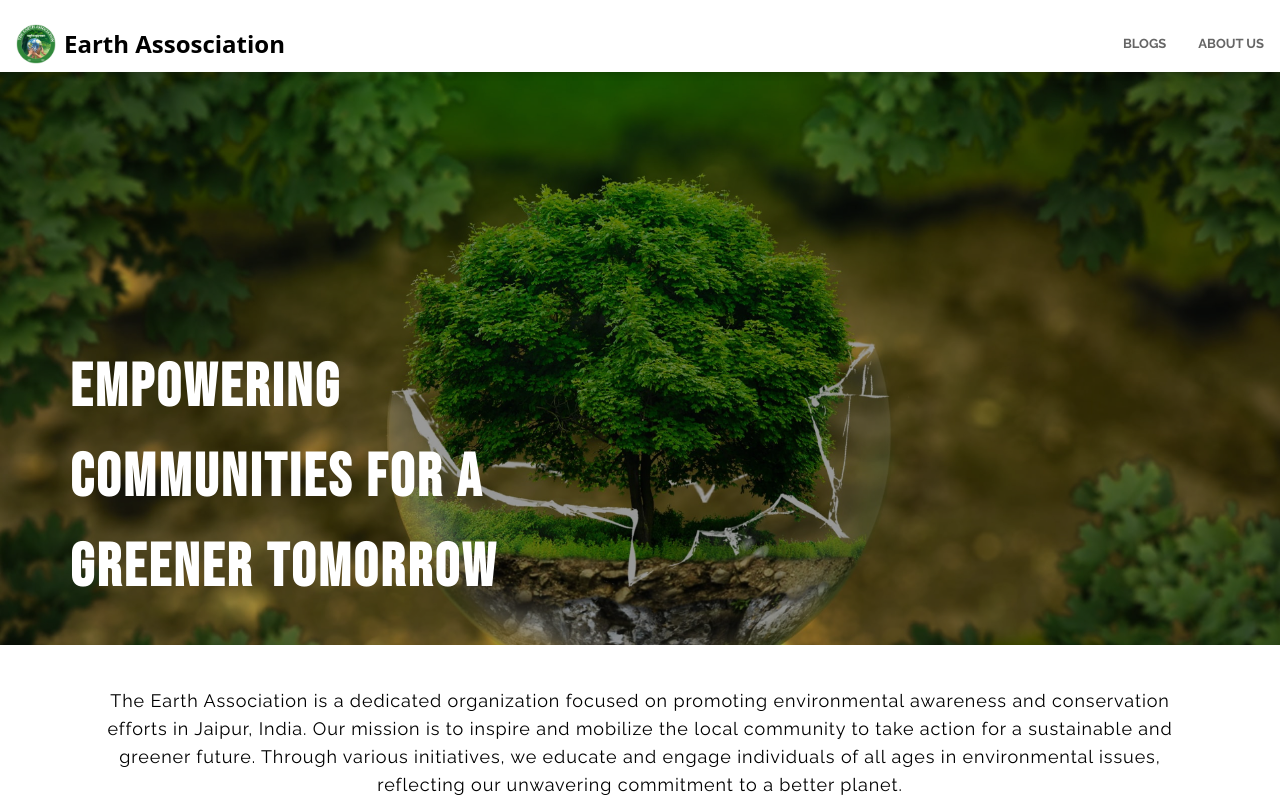
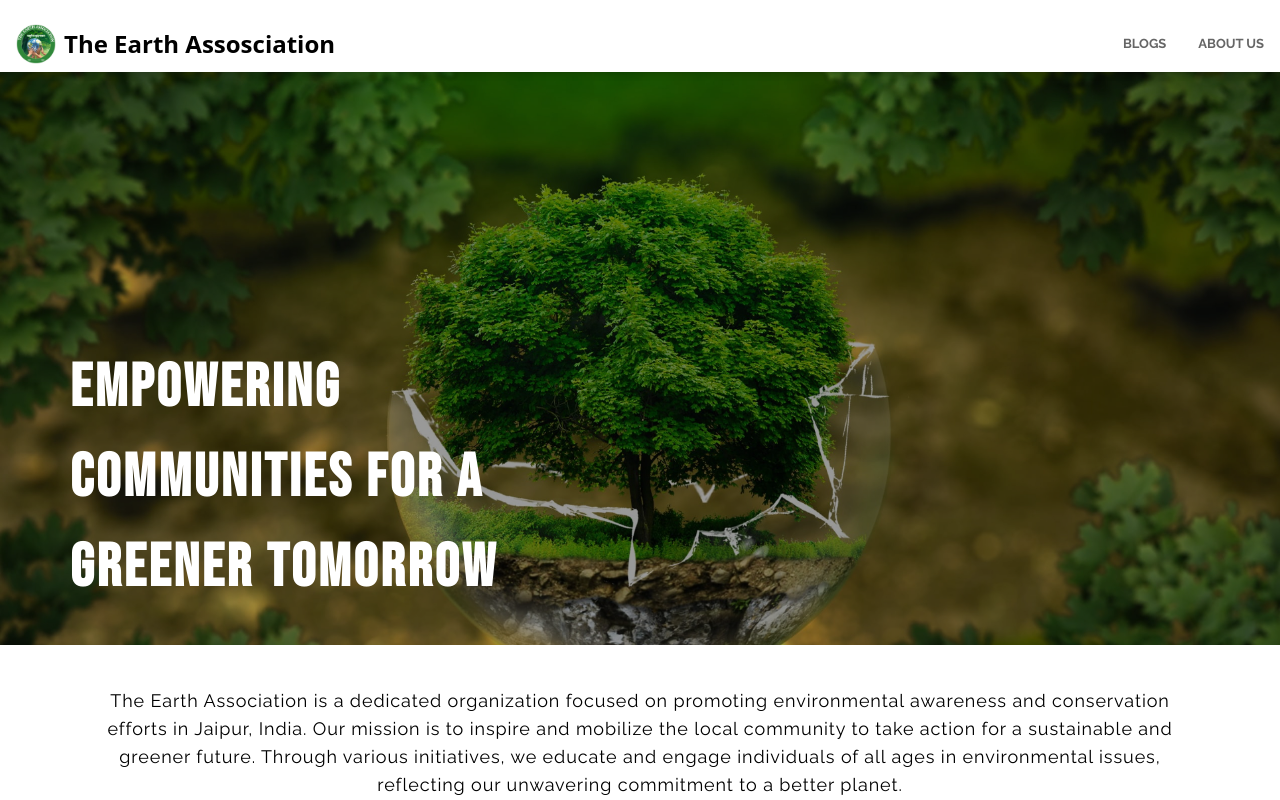
Before and after one commit to jigovind556/EarthAssociation, a React (Vite) app: page / in a window 1280 px wide. Shown: the top 800 px of the page. Built offline with nearby package versions, Linux system fonts and the light colour scheme.

Commit message:
corrections

```diff
--- a/src/components/Footer.jsx
+++ b/src/components/Footer.jsx
@@ -1,6 +1,6 @@
-import twitter from "../assets/twitter.svg"
-import facebook from "../assets/facebook.svg"
-import instagram from "../assets/instagram.svg"
+import twitter from "../assets/twitter.svg";
+import facebook from "../assets/facebook.svg";
+import instagram from "../assets/instagram.svg";
 
 const Footer = () => {
   return (
@@ -35,20 +35,17 @@ const Footer = () => {
 				</div> */}
         <div className="flex justify-between items-center flex-col md:flex-row gap-4">
           <div className="text-[18px] text-start font-medium">
-						<h3 className="text-[22px]">Earth Association</h3>
+            <h3 className="text-[22px]">The Earth Association</h3>
             <div className="flex mt-2 flex-col tab:flex-row tab:gap-4">
               <span>Contact Us -</span>
               <p>
                 Email:{" "}
-								<a href="mail:info@earthassociation.org">
-									info@earthassociation.org
+                <a href="mail:earthassociation22@gmail.com">
+                  earthassociation22@gmail.com
                 </a>
               </p>
               <p>
-								Tel:{" "}
-								<a href="tel:+91 12345 67890">
-									+91 12345 67890
-								</a>
+                Tel: <a href="tel:+918829012209">+91 88290 12209</a>
               </p>
             </div>
           </div>
@@ -85,6 +82,6 @@ const Footer = () => {
         </div>
       </div>
     </section>
-	)
-}
-export default Footer
+  );
+};
+export default Footer;
--- a/src/components/Header.jsx
+++ b/src/components/Header.jsx
@@ -27,8 +27,8 @@ const Header = () => {
             alt="Earth Assosciation"
             className="w-10 h-10 mr-2 rounded-full"
           />
-          <span className="self-center text-2xl font-semibold whitespace-nowrap">
-            Earth Assosciation
+          <span className="self-center text-lg md:text-2xl font-semibold whitespace-nowrap">
+            The Earth Assosciation
           </span>
         </Link>
         <button
```
Lines whose indentation alone changed are shown as unchanged.
